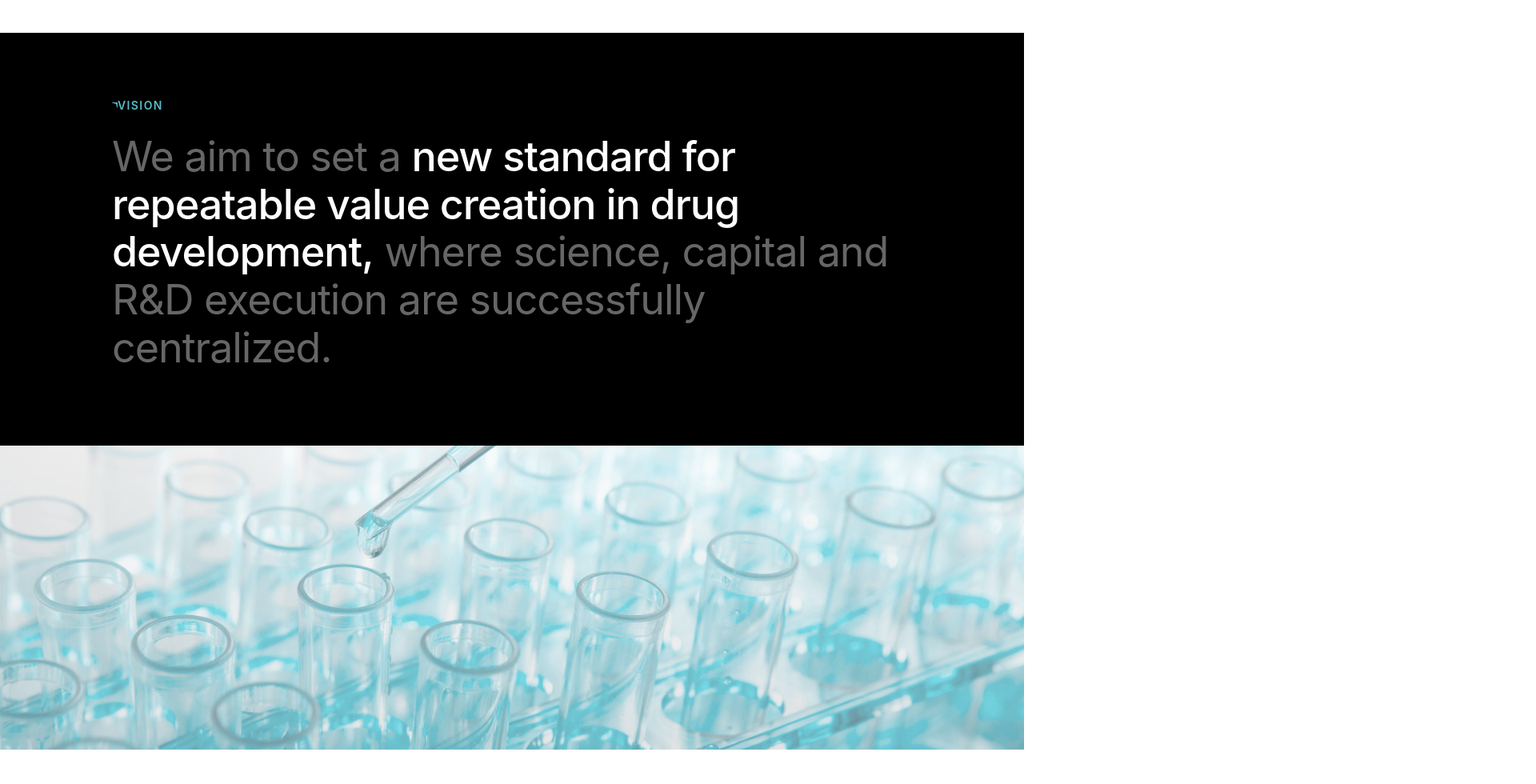
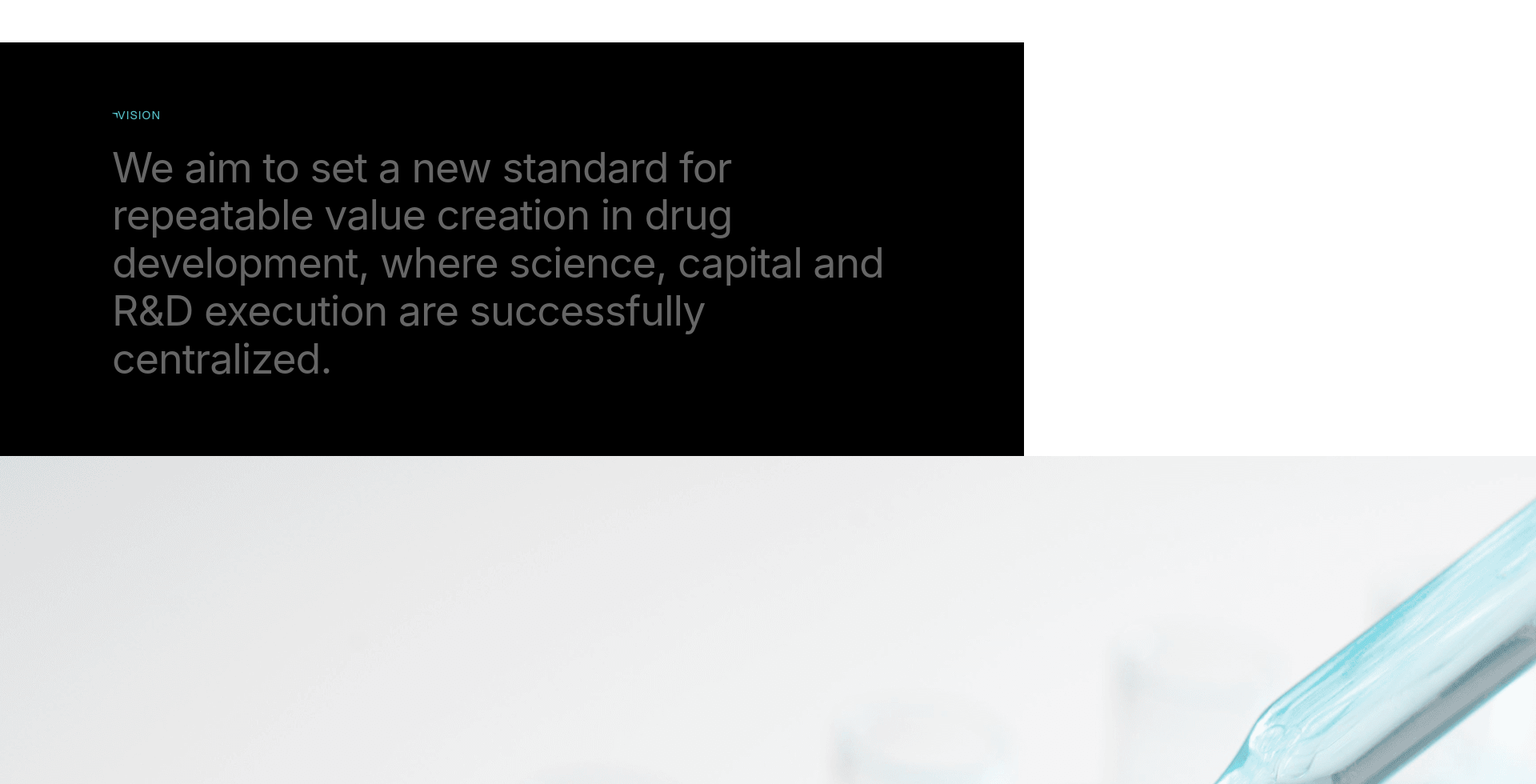
Before and after one commit to arya9779/levelset, a React (Vite) app: page / in a window 1280 px wide. Shown: the part 1520-2500 px from the top of the page at 80% size, 1920 px wide, since content can reach past the window. Built offline with nearby package versions, Linux system fonts and the light colour scheme; a web font is replaced by a local one.

Commit message:
style: align design system with official Brand Identity guidelines

```diff
--- a/src/App.jsx
+++ b/src/App.jsx
@@ -195,7 +195,7 @@ function App() {
             <div className="hero-left">
               <div className="eyebrow-container">
                  <CornerSymbolSVG />
-                 <span className="eyebrow-text">LEVELSET BIO</span>
+                 <span className="eyebrow-text">Scaling High Potential Science</span>
               </div>
               <h1>Building Pharma-Ready Assets with Disciplined Execution</h1>
               <p>LevelSet Bio is an integrated drug development company designed to turn high-potential science into de-risked, pharma-ready programs through repeatable, portfolio-scale execution.</p>
--- a/src/style.css
+++ b/src/style.css
@@ -35,12 +35,15 @@
 }
 
 :root {
-  --primary: #55BEC6;
-  --text-dark: #231F20;
-  --text-muted: #4E4E4E;
+  --primary: #55BEC6;       /* Strong Cyan */
+  --secondary: #307A80;     /* Teal */
+  --text-dark: #231F20;      /* Shadow Grey */
+  --text-muted: rgba(35, 31, 32, 0.5); /* Shadow Grey at 50% Opacity */
   --bg-white: #ffffff;
+  --bg-snow: #F7F7F7;       /* Bright Snow */
+  --bg-alabaster: #E9E9E9;   /* Alabaster Grey */
   --bg-dark: #000000;
-  --border-light: rgba(0, 0, 0, 0.2);
+  --border-light: #E9E9E9;
   --border-black: rgba(0, 0, 0, 0.8);
   --max-width: 1440px;
   --aspekta: 'Aspekta', 'Inter', -apple-system, sans-serif;
@@ -57,8 +60,15 @@ html, body {
   font-family: var(--aspekta) !important;
   background-color: var(--bg-white);
   color: var(--text-dark);
-  line-height: 1.5;
+  line-height: 1.6;
   -webkit-font-smoothing: antialiased;
+}
+
+p {
+  font-family: var(--aspekta);
+  font-size: 16px;
+  color: var(--text-muted);
+  line-height: 1.6;
 }
 
 .container {
@@ -513,28 +523,28 @@ section {
   color: rgba(255,255,255,0.4);
 }
 
-.vision-text .bold-text {
-  color: #ffffff;
-  font-weight: 500;
+.eyebrow-text {
+  font-family: var(--aspekta);
+  font-size: 14px;
+  font-weight: 450;
+  color: var(--primary);
+  letter-spacing: 0.1em;
+  text-transform: uppercase;
 }
 
-.vision-image-wrap {
-  width: 100%;
-  height: 380px;
-  overflow: hidden;
-}
-
-.vision-image-wrap img {
-  width: 100%;
-  height: 100%;
-  object-fit: cover;
+h1 {
+  font-size: 62px;
+  line-height: 1.1;
+  font-weight: 500;
+  margin-bottom: 32px;
+  color: var(--text-dark);
 }
 
 h2 {
   font-family: var(--aspekta);
-  font-size: 44px;
+  font-size: 42px;
   line-height: 1.2;
-  font-weight: 400;
+  font-weight: 500;
   margin-bottom: 32px;
 }
 
```
